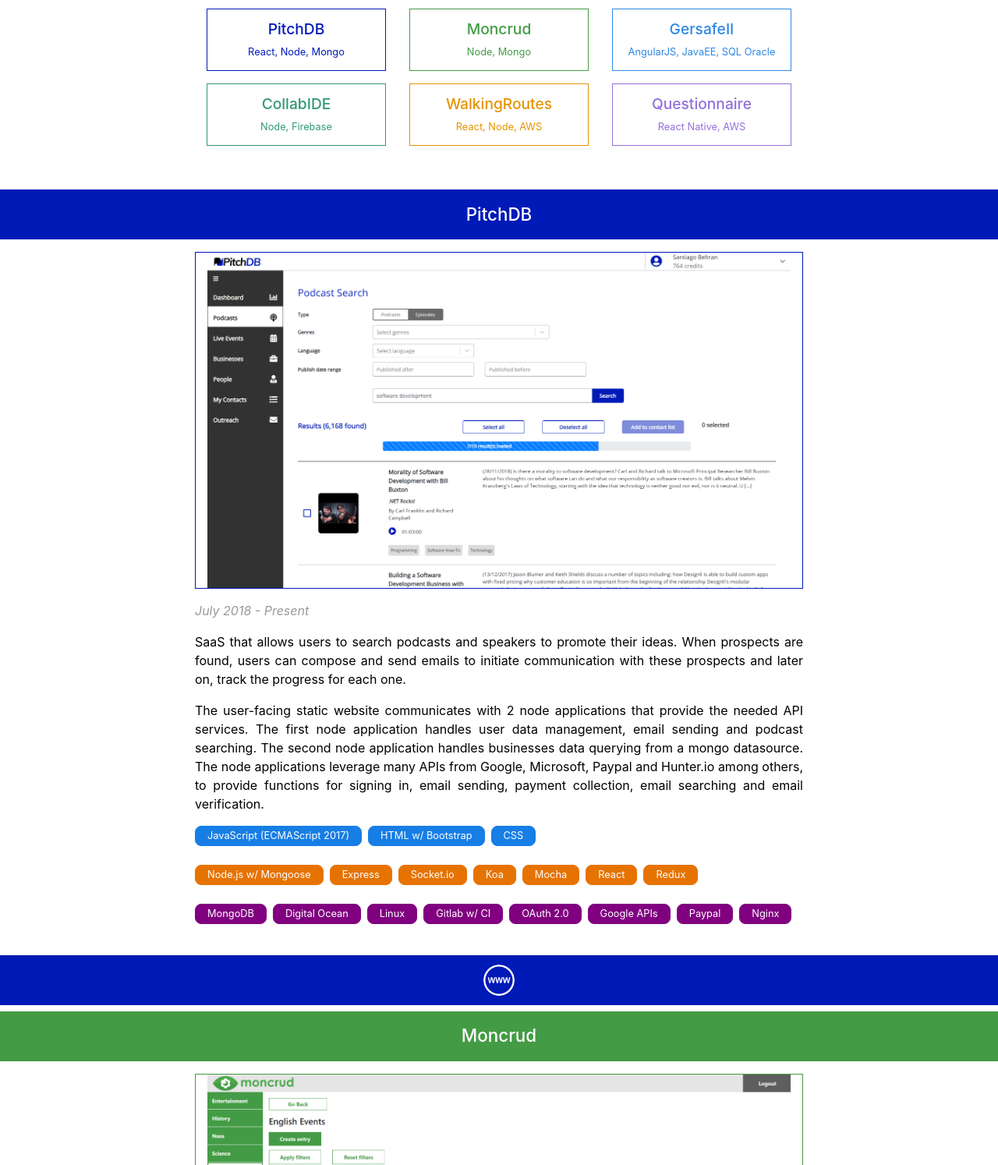
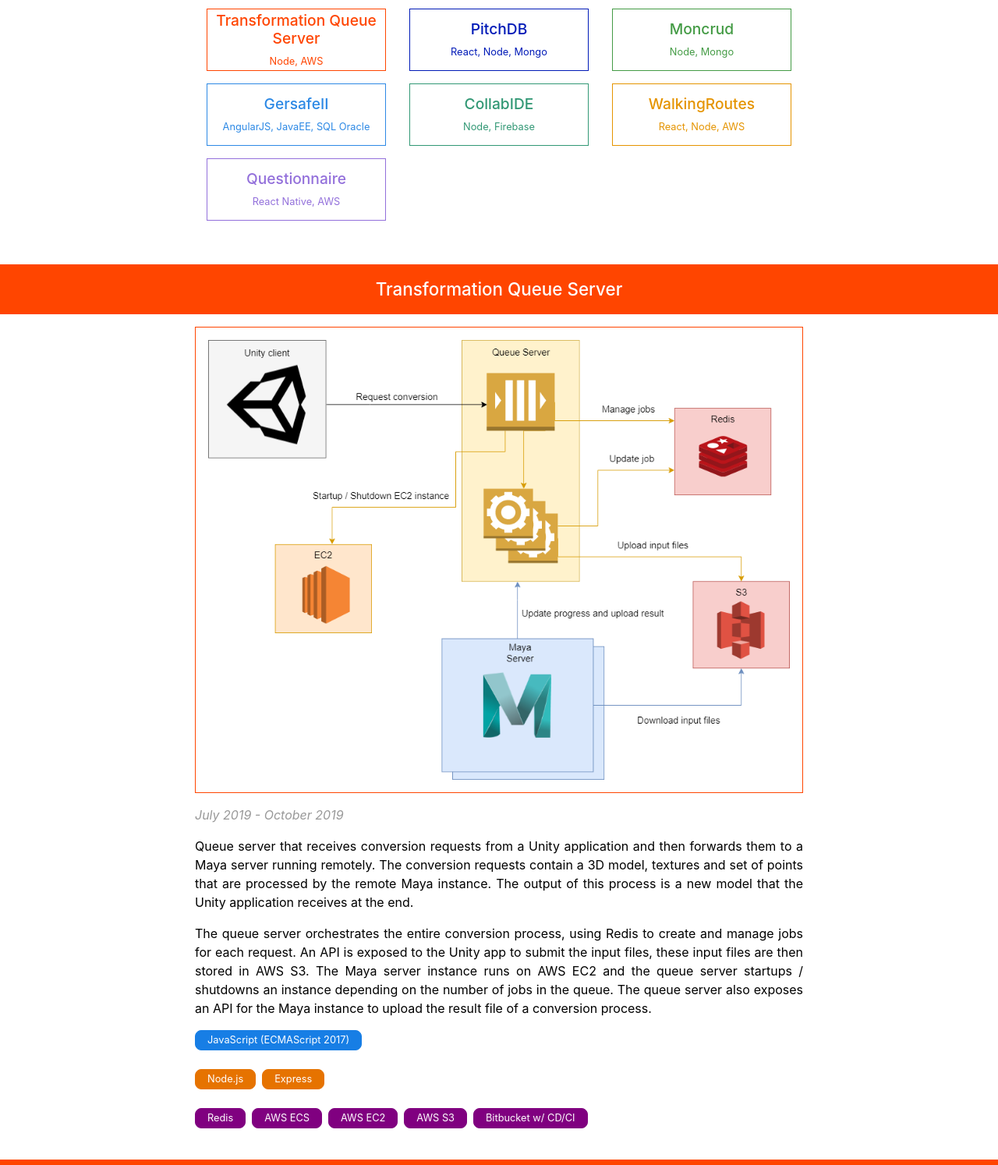
Before and after one commit to sbeltran10/my-home, a Gatsby site: page / in a window 1280 px wide. Shown: the part 446-1940 px from the top of the page at 78% size. Built offline with nearby package versions, Linux system fonts and the light colour scheme; Gatsby itself is replaced by a stand-in of ours.

Commit message:
new project added

```diff
--- a/src/components/_variables.scss
+++ b/src/components/_variables.scss
@@ -1,4 +1,5 @@
 // Colors
+$color-queueserver: #FF4500;
 $color-pitchdb: #001ab7;
 $color-moncrud: rgb(68, 155, 69);
 $color-gersafeii: #2D89E5;
--- a/src/components/project-nav.scss
+++ b/src/components/project-nav.scss
@@ -49,6 +49,10 @@
       &.questionnairequest{
         @include navColor($color-questionnairequest);
       }
+
+      &.queueserver{
+        @include navColor($color-queueserver);
+      }
     }
     &:hover, :visited {
       text-decoration: none;
--- a/src/components/project.scss
+++ b/src/components/project.scss
@@ -28,6 +28,7 @@
 
     .image-wrap.col-12 {
       border: 1px solid black;
+      padding: 1rem;
     }
 
     p.col-12 {
@@ -83,4 +84,7 @@
     @include projColor($color-questionnairequest);
   }
 
+  &#queueserver {
+    @include projColor($color-queueserver);
+  }
 }
--- a/src/data/projects.json
+++ b/src/data/projects.json
@@ -1,4 +1,39 @@
 [
+  {
+    "title": "Transformation Queue Server",
+    "projectId": "queueserver",
+    "mainTechs": "Node, AWS",
+    "description": "Queue server that receives conversion requests from a Unity application and then forwards them to a Maya server running remotely. The conversion requests contain a 3D model, textures and set of points that are processed by the remote Maya instance. The output of this process is a new model that the Unity application receives at the end.",
+    "techDescription":"The queue server orchestrates the entire conversion process, using Redis to create and manage jobs for each request. An API is exposed to the Unity app to submit the input files, these input files are then stored in AWS S3. The Maya server instance runs on AWS EC2 and the queue server startups / shutdowns an instance depending on the number of jobs in the queue. The queue server also exposes an API for the Maya instance to upload the result file of a conversion process.",
+    "projectDates": "July 2019 - October 2019",
+    "skillGroups": [
+      {
+        "category": "languages",
+        "skills": [
+          "JavaScript (ECMAScript 2017)"
+        ]
+      },
+      {
+        "category": "frameworks",
+        "skills": [
+          "Node.js",
+          "Express"
+        ]
+      },
+      {
+        "category": "tools",
+        "skills": [
+          "Redis",
+          "AWS ECS",
+          "AWS EC2",
+          "AWS S3",
+          "Bitbucket  w/ CD/CI"
+        ]
+      }
+    ],
+    "networkLinks": [
+    ]
+  },
   {
     "title": "PitchDB",
     "projectId": "pitchdb",
--- a/src/pages/index.js
+++ b/src/pages/index.js
@@ -76,6 +76,13 @@
             }
           }
         }
+        queueserver: file(relativePath: { eq: "screenshots/queueserver.png" }) {
+          childImageSharp {
+            fluid(maxWidth: 1000) {
+              ...GatsbyImageSharpFluid
+            }
+          }
+        }
       }
     `}
     render={data =>
```
Also changed, not shown: src/images/screenshots/queueserver.png (added).
